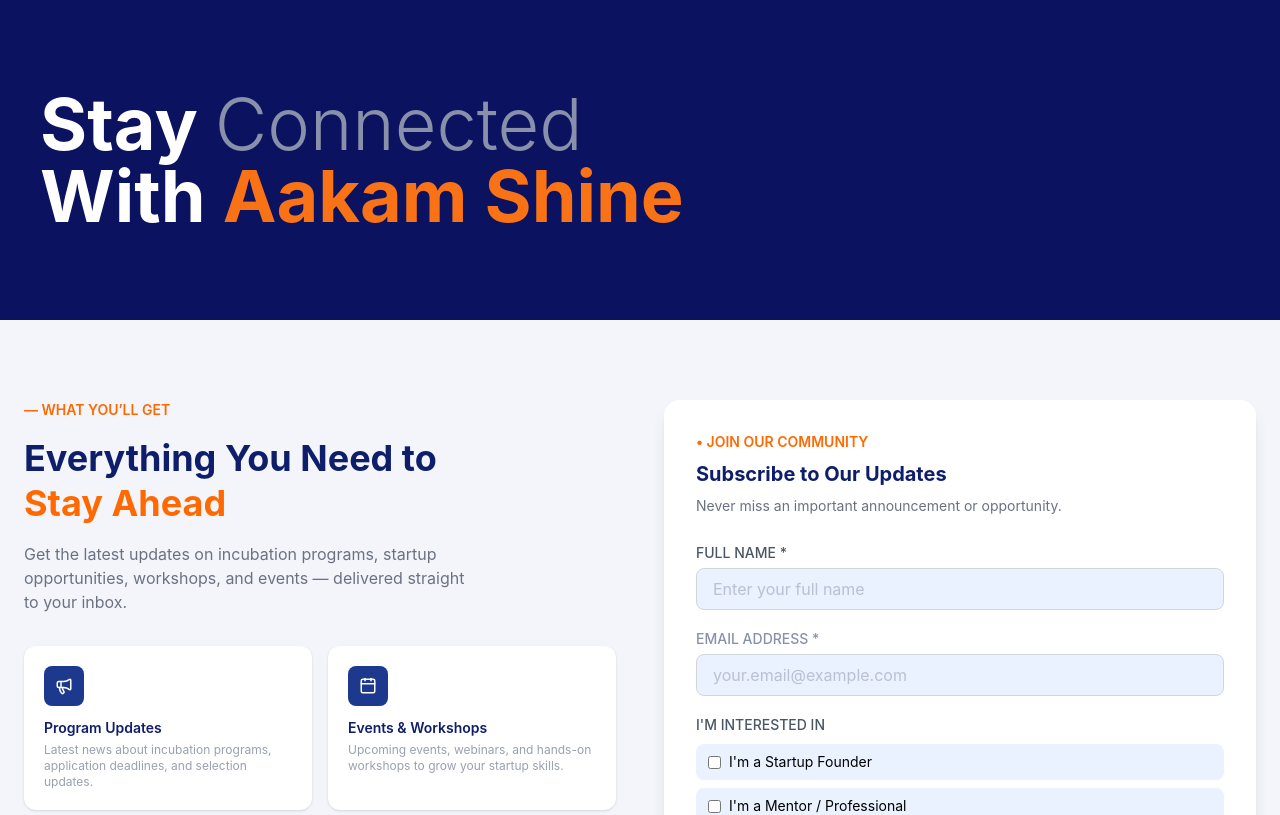
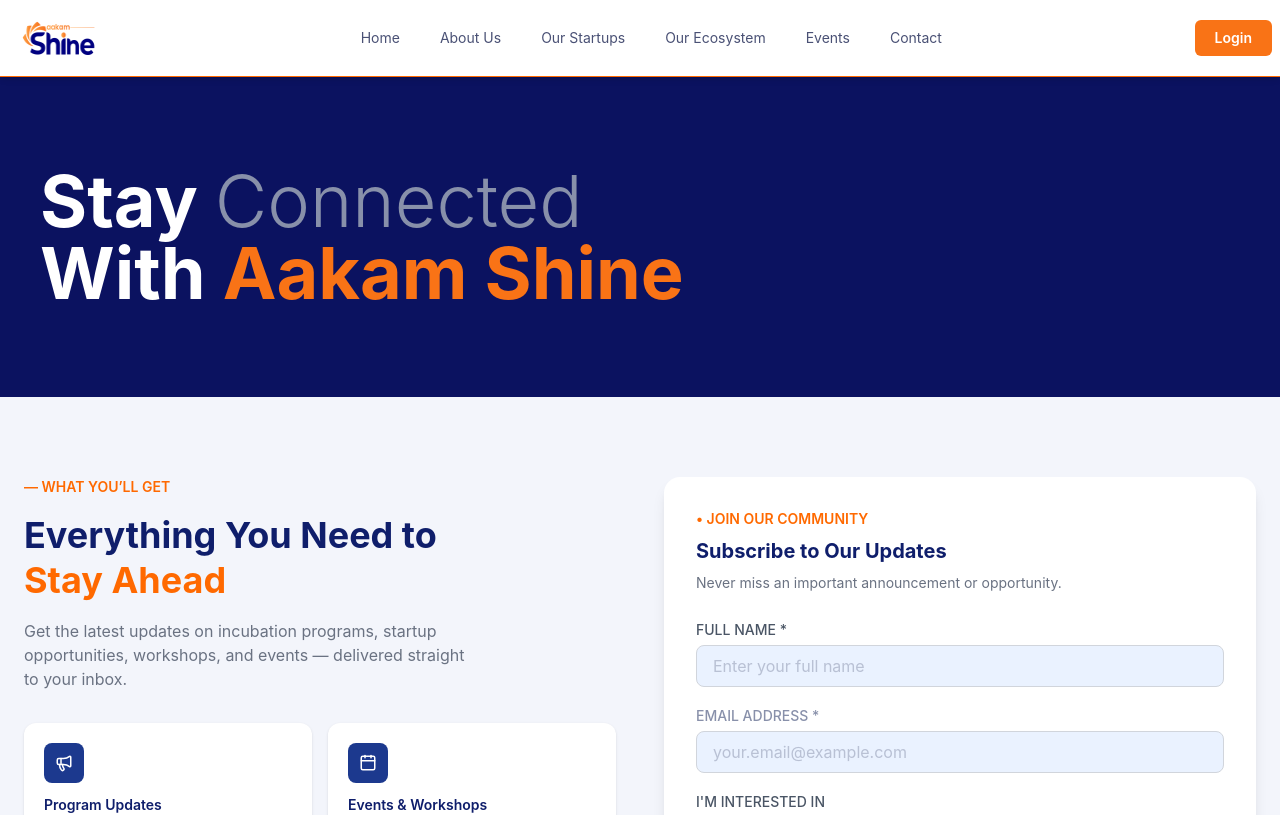
Before and after one commit to Harish-2503/akaam-shine, a React (Vite) app: page /subscribe in a window 1280 px wide. Shown: the top 815 px of the page. Built offline with nearby package versions, Linux system fonts and the light colour scheme.

Commit message:
Added Subscribe page

```diff
--- a/src/component/about.jsx
+++ b/src/component/about.jsx
@@ -2,6 +2,7 @@
 const about = () => {
   return (
     <div>
+
       {/* Hero */}
       <div className='bg-[#0b1260] min-h-[75vh] '>
         <div className=' ml-20'>
--- a/src/component/subscribe.jsx
+++ b/src/component/subscribe.jsx
@@ -10,8 +10,30 @@
 import { useNavigate } from "react-router-dom";
 const subscribe = () => {
   const navigate = useNavigate();
+  const menu = [
+    { name: "Home", path: "/home" },
+    { name: "About Us", path: "/about" },
+    { name: "Our Startups", path: "/startups" },
+    { name: "Our Ecosystem", path: "/ecosystem" },
+    { name: "Events", path: "/events" },
+    { name: "Contact", path: "/contact" }
+  ];
   return (
     <div>
+      <div className='flex items-center justify-between border-b border-orange-500 p-2 sticky top-0 z-50 bg-white shadow-md'>
+        <img src="/image.png" className='w-25 h-15 flex items-center justify-center' alt="" />
+        <ul className='flex gap-10 '>
+          {
+            menu.map((item, index) => (
+              <li className='  cursor-pointer text-sm text-[#4a5175]' key={index} onClick={() => navigate(item.path)}>
+                {item.name}
+              </li>
+            ))}
+        </ul>
+        <div>
+          <button onClick={() => navigate("/login")} className='bg-[#f97316] text-white font-semibold rounded-md py-2 px-5 text-sm cursor-pointer hover:bg-orange-400'>Login</button>
+        </div>
+        </div>
       <div className='flex min-h-[40vh] bg-[#0b1260] items-center pl-10'>
         <div>
           <p className='text-white text-7xl font-bold'>
```
